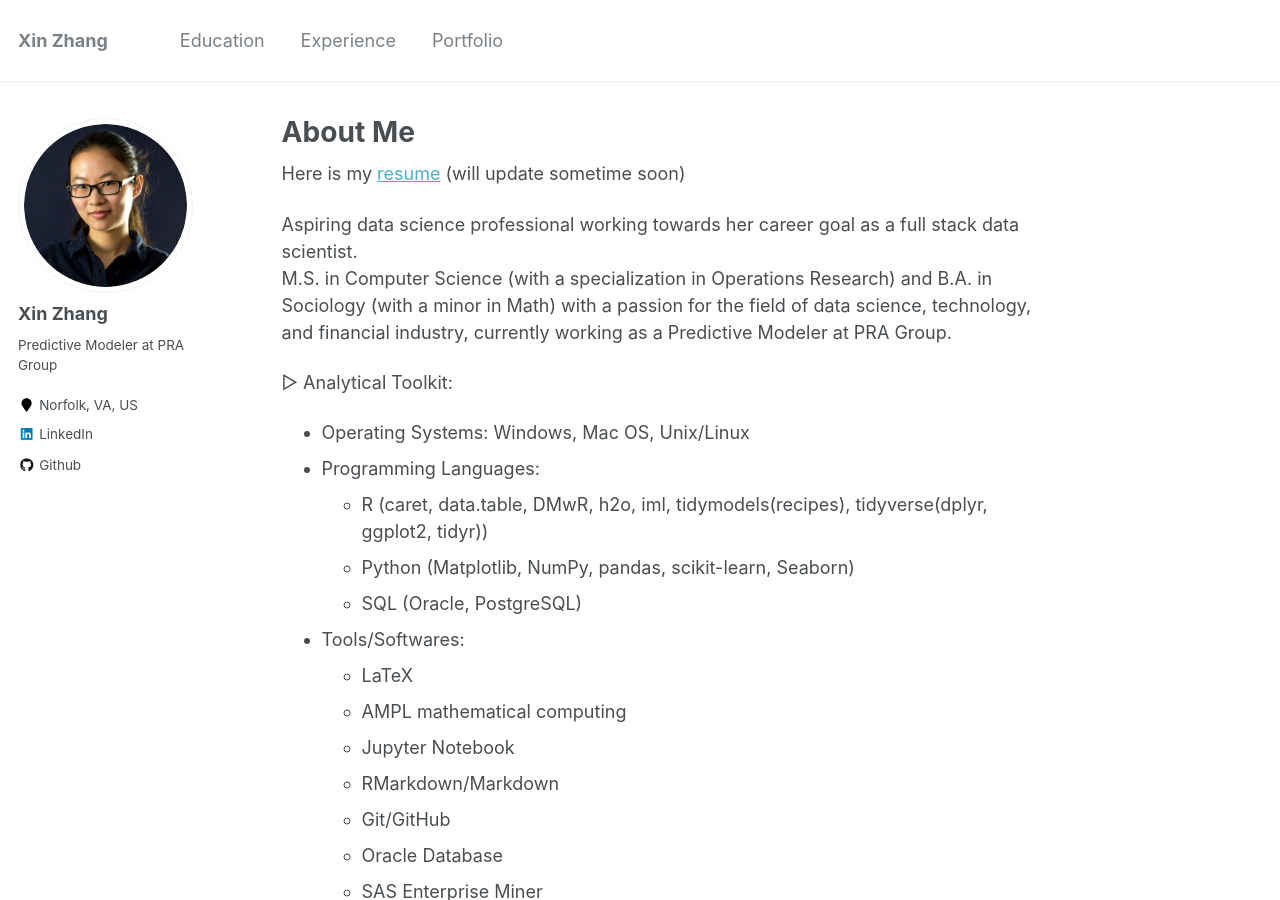
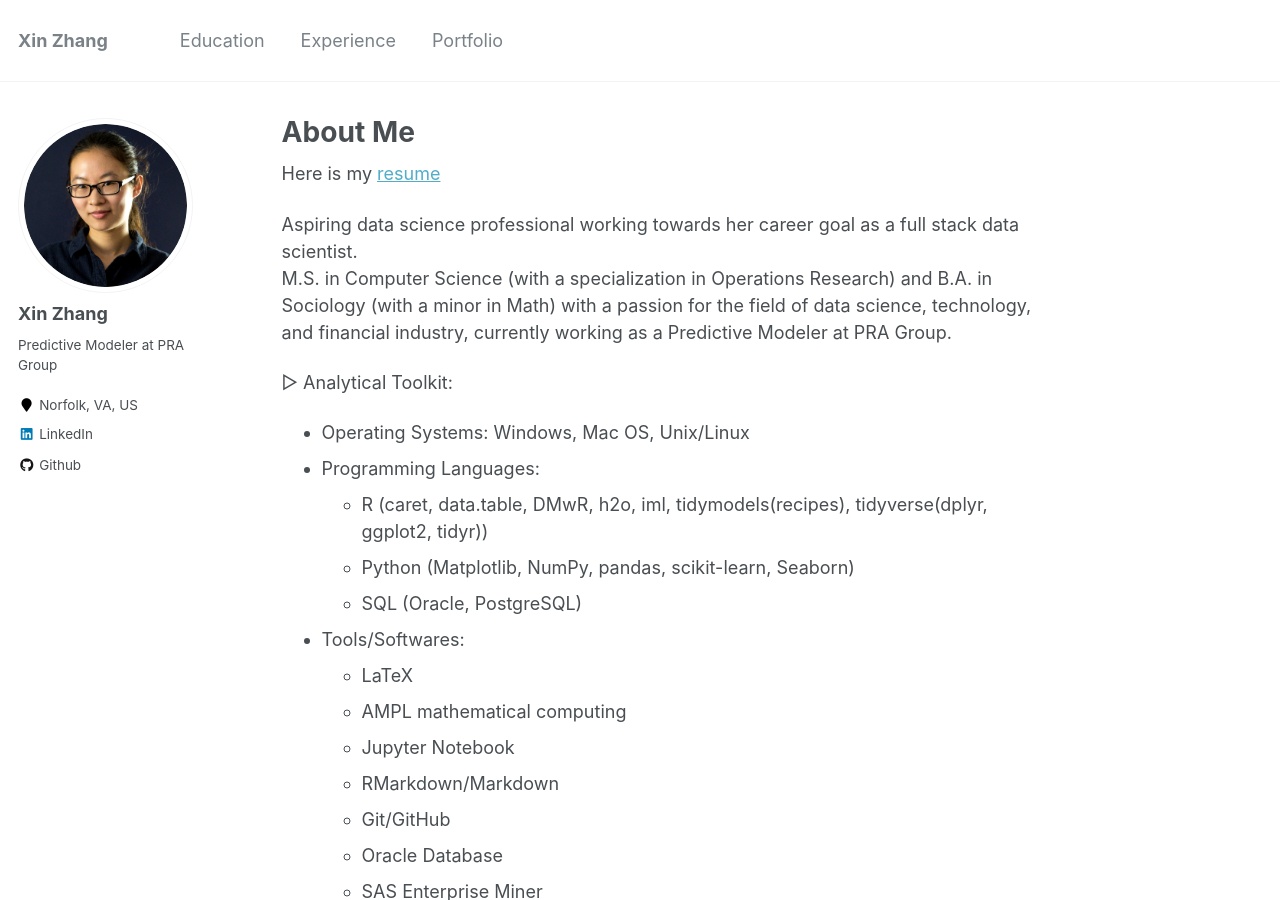
Before and after one commit to SnowingSita/SnowingSita.github.io, a Jekyll site: the page built from _pages/about.md, in a window 1280 px wide and 900 px high. Built offline with Jekyll 4.4.1, drawn with Linux system fonts in a browser that asks for light colours.

Commit message:
update resume

```diff
--- a/_pages/about.md
+++ b/_pages/about.md
@@ -8,7 +8,7 @@
   - /about.html
 ---
 
-Here is my [resume](./files/XinZhang_Resume.190703.pdf){:target="_blank"} (will update sometime soon)
+Here is my [resume](./files/XinZhang_Resume.200317.pdf){:target="_blank"}
 
 Aspiring data science professional working towards her career goal as a full stack data scientist.
 M.S. in Computer Science (with a specialization in Operations Research) and B.A. in Sociology (with a minor in Math) with a passion for the field of data science, technology, and financial industry, currently working as a Predictive Modeler at PRA Group.
```
Also changed, not shown: 2 other files.
